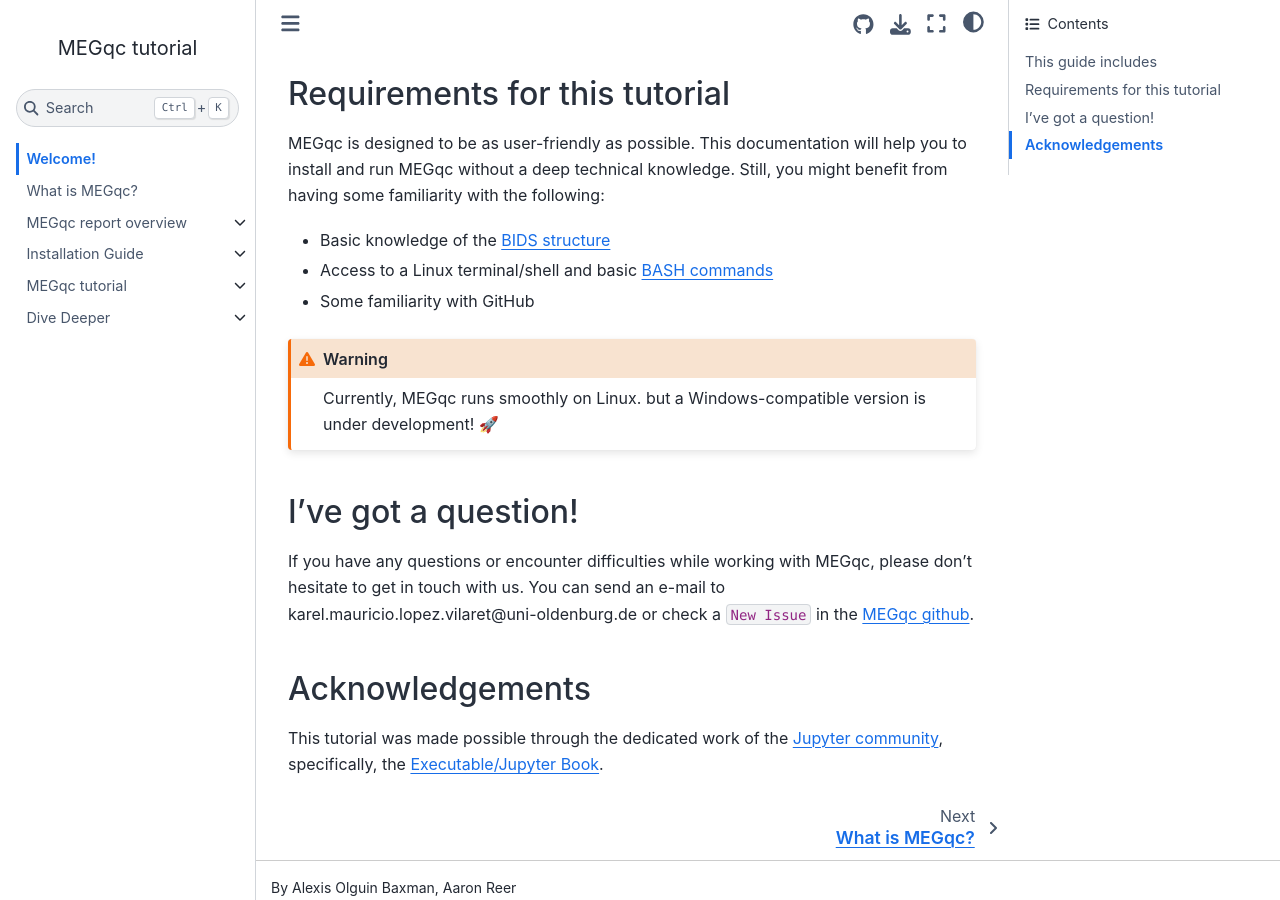
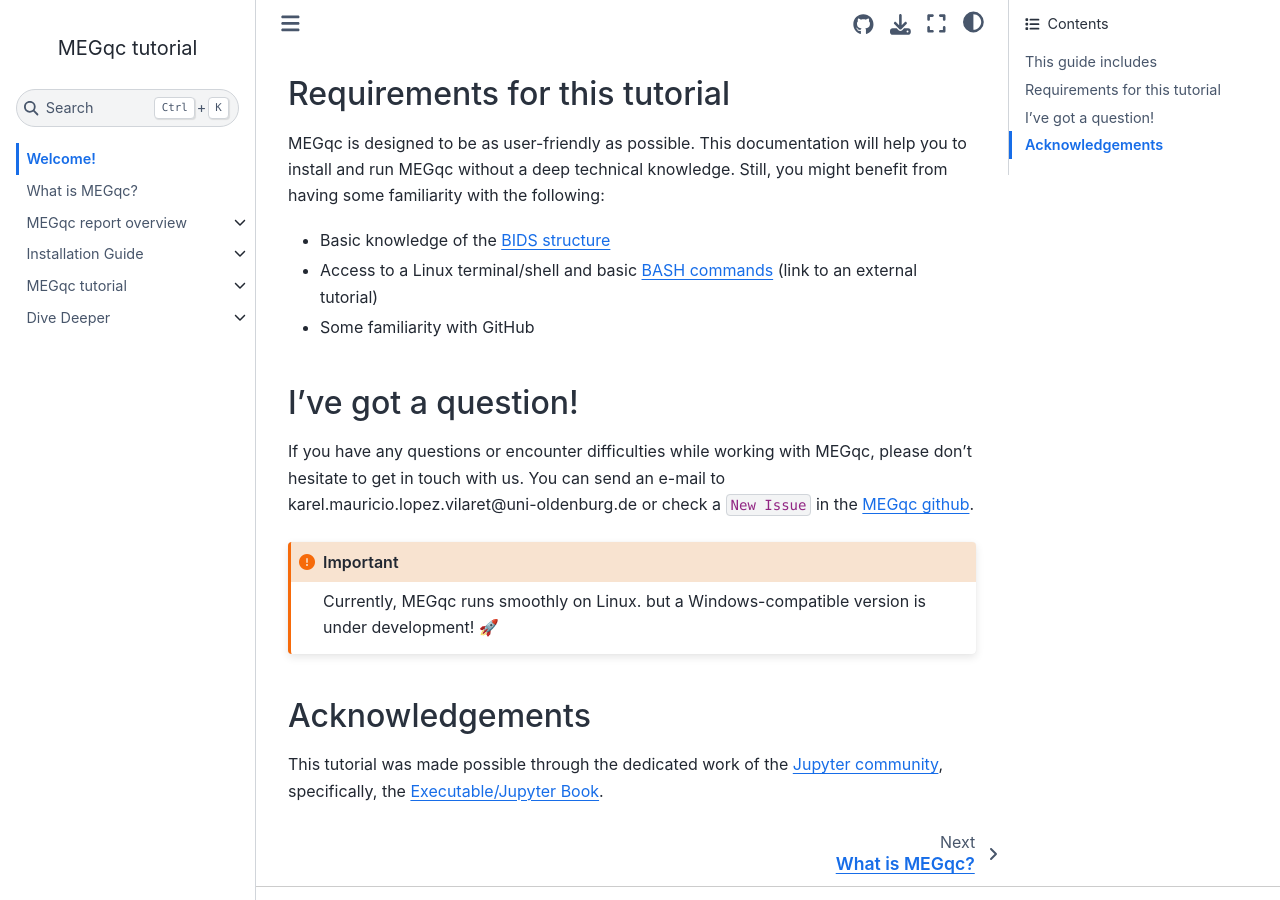
Before and after one commit to ANCPLabOldenburg/megqc_documentation, a Jupyter Book: the page built from index.md, in a window 1280 px wide and 900 px high, scrolled down 442 px. Built offline with Jupyter Book 1.0.4 settings and Sphinx 7.4.7 and the Sphinx Book theme 1.1.4, drawn with Linux system fonts in a browser that asks for light colours.

Commit message:
Update index.md

````diff
--- a/index.md
+++ b/index.md
@@ -15,19 +15,20 @@
 MEGqc is designed to be as user-friendly as possible. This documentation will help you to install and run MEGqc without a deep technical knowledge. Still, you might benefit from having some familiarity with the following:
 
 - Basic knowledge of the [BIDS structure](extra/bids.md)
-- Access to a Linux terminal/shell and basic [BASH commands](https://peerherholz.github.io/Python_for_Psychologists_Winter2021/introduction/intro_to_shell.html)
+- Access to a Linux terminal/shell and basic [BASH commands](https://peerherholz.github.io/Python_for_Psychologists_Winter2021/introduction/intro_to_shell.html) (link to an external tutorial)
 - Some familiarity with GitHub
 
-```{warning}
+## I've got a question!
+
+If you have any questions or encounter difficulties while working with MEGqc, please don’t hesitate to get in touch with us. You can send an e-mail to karel.mauricio.lopez.vilaret@uni-oldenburg.de or check a `New Issue` in the [MEGqc github](https://github.com/ANCPLabOldenburg/MEGqc/issues).
+
+
+```{important}
 
 Currently, MEGqc runs smoothly on Linux. but a Windows-compatible version is under development! 🚀
 
 ```
 
-## I've got a question!
-
-If you have any questions or encounter difficulties while working with MEGqc, please don’t hesitate to get in touch with us. You can send an e-mail to karel.mauricio.lopez.vilaret@uni-oldenburg.de or check a `New Issue` in the [MEGqc github](https://github.com/ANCPLabOldenburg/MEGqc/issues).
-
 ## Acknowledgements
 
 This tutorial was made possible through the dedicated work of the [Jupyter community](https://jupyter.org/community), specifically, the [Executable/Jupyter Book](https://executablebooks.org/en/latest/).
````
